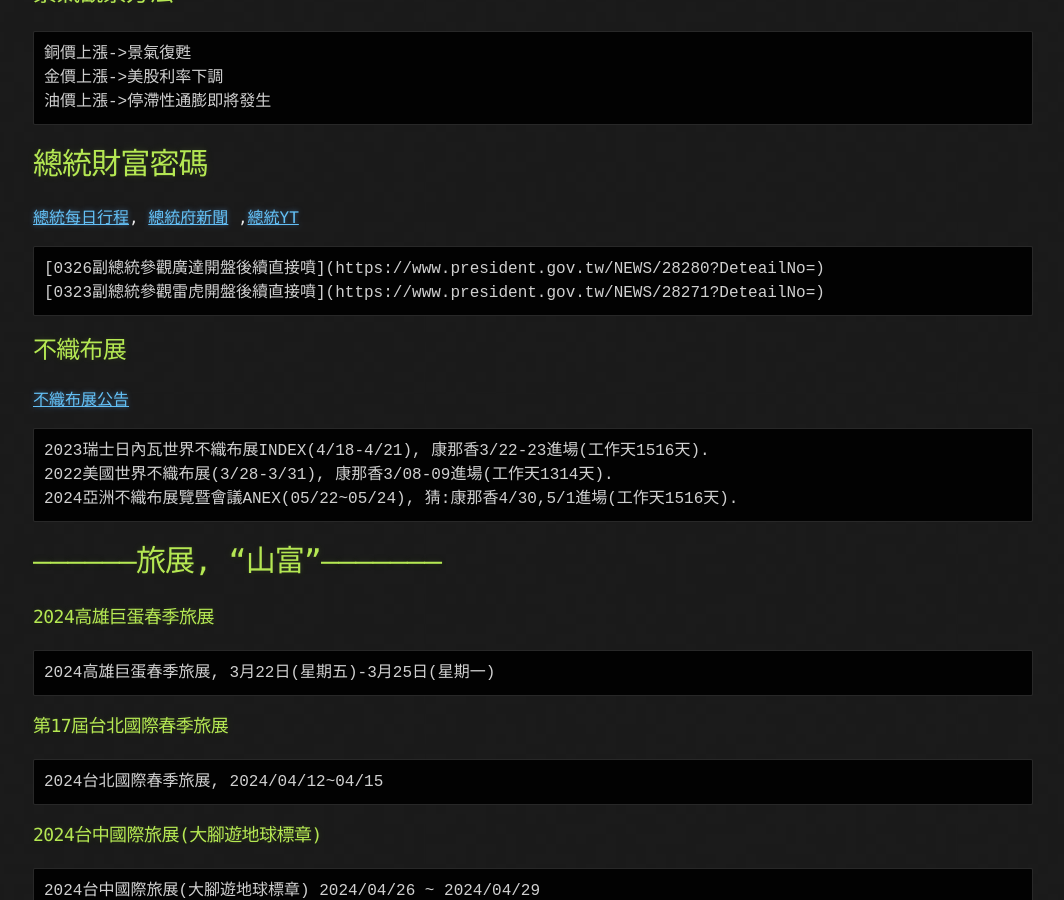
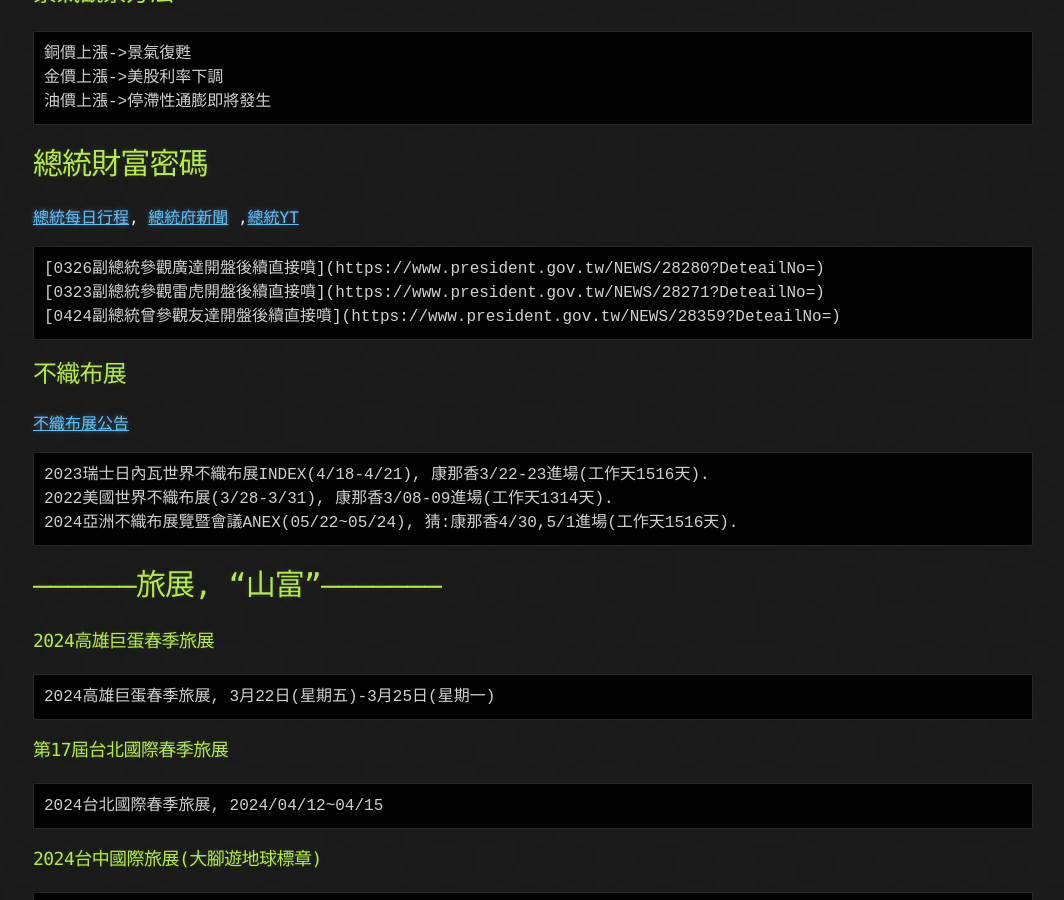
Before and after one commit to lepg5487/Stock_God, a Jekyll site: the page built from experience.md, in a window 1280 px wide and 900 px high, scrolled down 4395 px. Shown: the whole window, without its empty margins (107-1171 px from the left). Built offline with Jekyll 4.4.1, drawn with Linux system fonts in a browser that asks for light colours; our own code applies the rules of GitHub Pages for plain Markdown files.

Commit message:
Update experience.md

````diff
--- a/experience.md
+++ b/experience.md
@@ -170,6 +170,7 @@ NVIDIA GTC開發者大會公布時間.
 ```
 [0326副總統參觀廣達開盤後續直接噴](https://www.president.gov.tw/NEWS/28280?DeteailNo=)
 [0323副總統參觀雷虎開盤後續直接噴](https://www.president.gov.tw/NEWS/28271?DeteailNo=)
+[0424副總統曾參觀友達開盤後續直接噴](https://www.president.gov.tw/NEWS/28359?DeteailNo=)
 ```
 
 ## 不織布展
````
